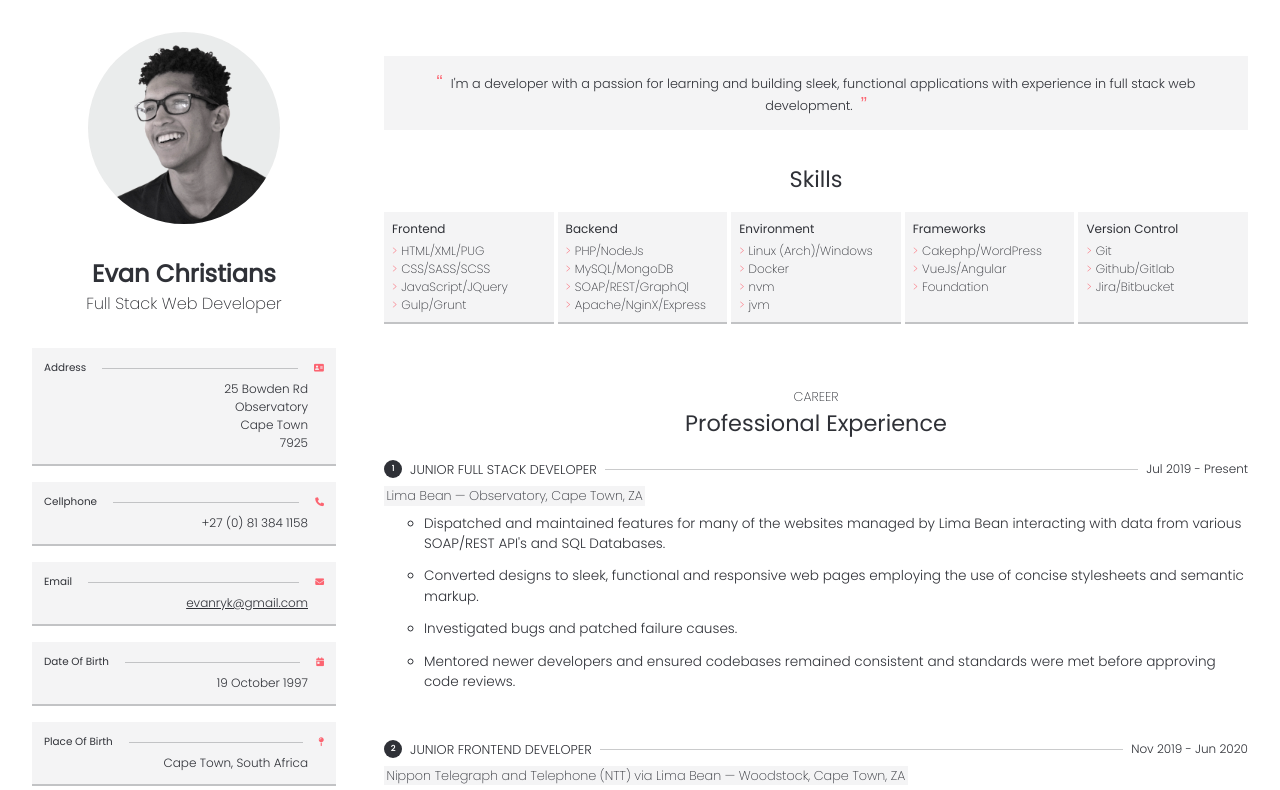
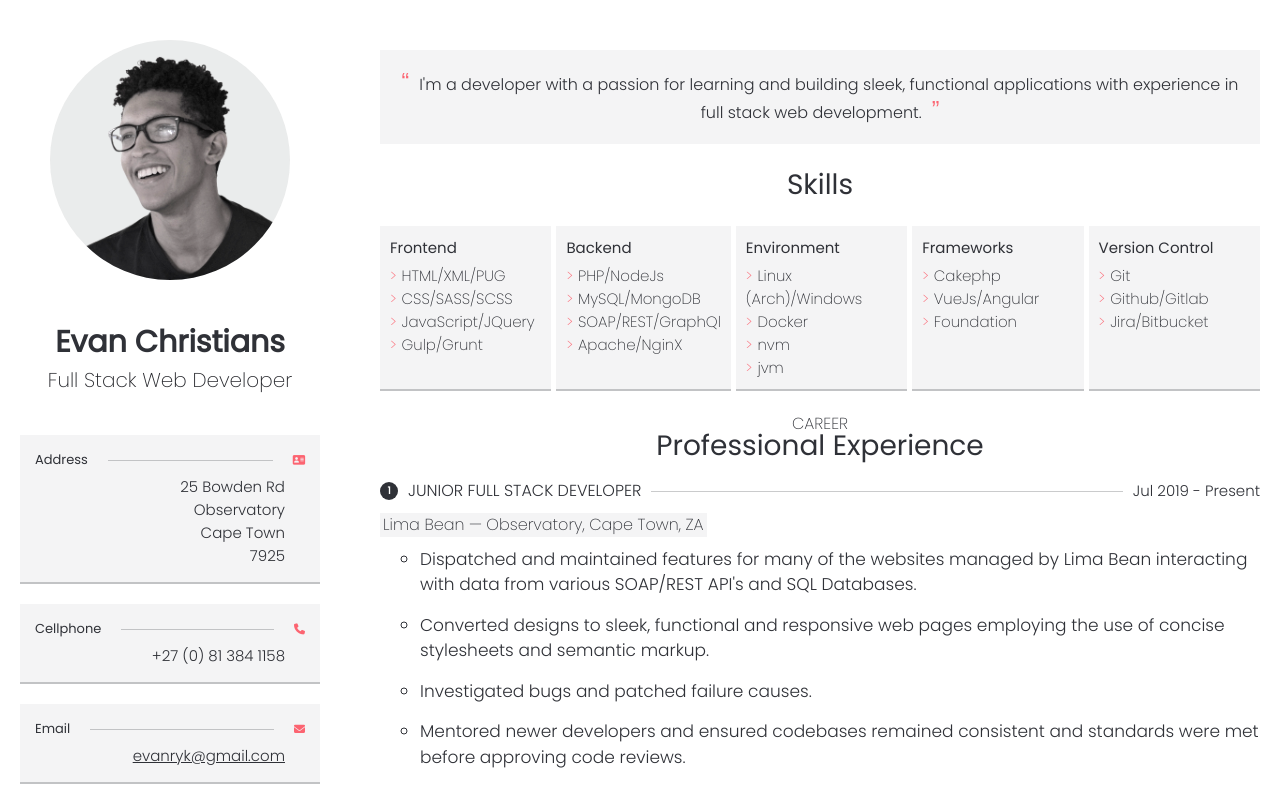
Before and after one commit to evanchristians/resume, a website: page app/index.pug in a window 1280 px wide. Shown: the top 790 px of the page. Drawn offline with nearby package versions, Linux system fonts and the light colour scheme; files that its build step writes are made by us from their sources; files whose address does not match are found by name.

Commit message:
Spacing and scaling updates

```diff
--- a/app/assets/styles/_base.scss
+++ b/app/assets/styles/_base.scss
@@ -1,5 +1,5 @@
 html {
-  font-size: 16px;
+  font-size: 20px;
 }
 
 body {
--- a/app/assets/styles/_layout.scss
+++ b/app/assets/styles/_layout.scss
@@ -1,6 +1,6 @@
 .page-grid {
   display: grid;
-  grid-template-columns: 22.5rem 1fr;
+  grid-template-columns: 350px 1fr;
   max-width: 1440px;
   padding: 0;
   margin: 0 auto;
@@ -10,11 +10,11 @@ aside {
   display: flex;
   flex-direction: column;
   align-items: center;
-  padding: 1rem 1.5rem 0 2rem;
+  padding: 1rem 1.5rem 0 1rem;
 }
 
 main {
-  padding: 3rem 2rem 0 1.5rem;
+  padding: 2rem 1rem 0 1.5rem;
 }
 
 .sticky-content {
@@ -164,7 +164,7 @@ main {
   }
 
   .content {
-    padding-top: 2rem;
+    padding: 0;
   }
 
   &-responsibilities {
@@ -190,8 +190,9 @@ main {
   h2 {
     color: $black;
     font-size: 1.4rem;
-    margin-bottom: .5rem;
+    margin-bottom: .25rem;
     font-weight: 400;
+    line-height: 1;
   }
 
   h4, h3 {
@@ -201,10 +202,12 @@ main {
     text-transform: uppercase;
     display: flex;
     align-items: center;
+    line-height: 1;
   }
 
   h4 {
     font-weight: 200;
+    margin-top: .25rem;
   }
 
   &-blocks {
@@ -236,7 +239,7 @@ main {
   background: $white;
 
   .content {
-    padding: 2rem 0;
+    padding: 0 0 1rem;
   }
 
   &-blocks {
@@ -264,6 +267,10 @@ main {
 }
 
 .skills {
+  .content {
+    padding: 0;
+  }
+
   &-lists {
     display: grid;
     grid-template-columns: repeat(5, 1fr);
@@ -274,7 +281,7 @@ main {
   &-list {
     list-style-type: none;
     padding: .5rem;
-    margin: 0 0 2rem;
+    margin: 0 0 1rem;
     font-size: .75rem;
     font-weight: 200;
     background: transparentize($black, .95);
--- a/app/index.pug
+++ b/app/index.pug
@@ -87,7 +87,7 @@ html(lang="en")
                 li.skills-list-item PHP/NodeJs
                 li.skills-list-item MySQL/MongoDB
                 li.skills-list-item SOAP/REST/GraphQl
-                li.skills-list-item Apache/NginX/Express
+                li.skills-list-item Apache/NginX
               ul.skills-list
                 li.skills-list-heading Environment
                 li.skills-list-item Linux (Arch)/Windows
@@ -96,7 +96,7 @@ html(lang="en")
                 li.skills-list-item jvm
               ul.skills-list
                 li.skills-list-heading Frameworks
-                li.skills-list-item Cakephp/WordPress
+                li.skills-list-item Cakephp
                 li.skills-list-item VueJs/Angular
                 li.skills-list-item Foundation
               ul.skills-list
```
Also changed, not shown: app/dist/css/main.css, index.html.
